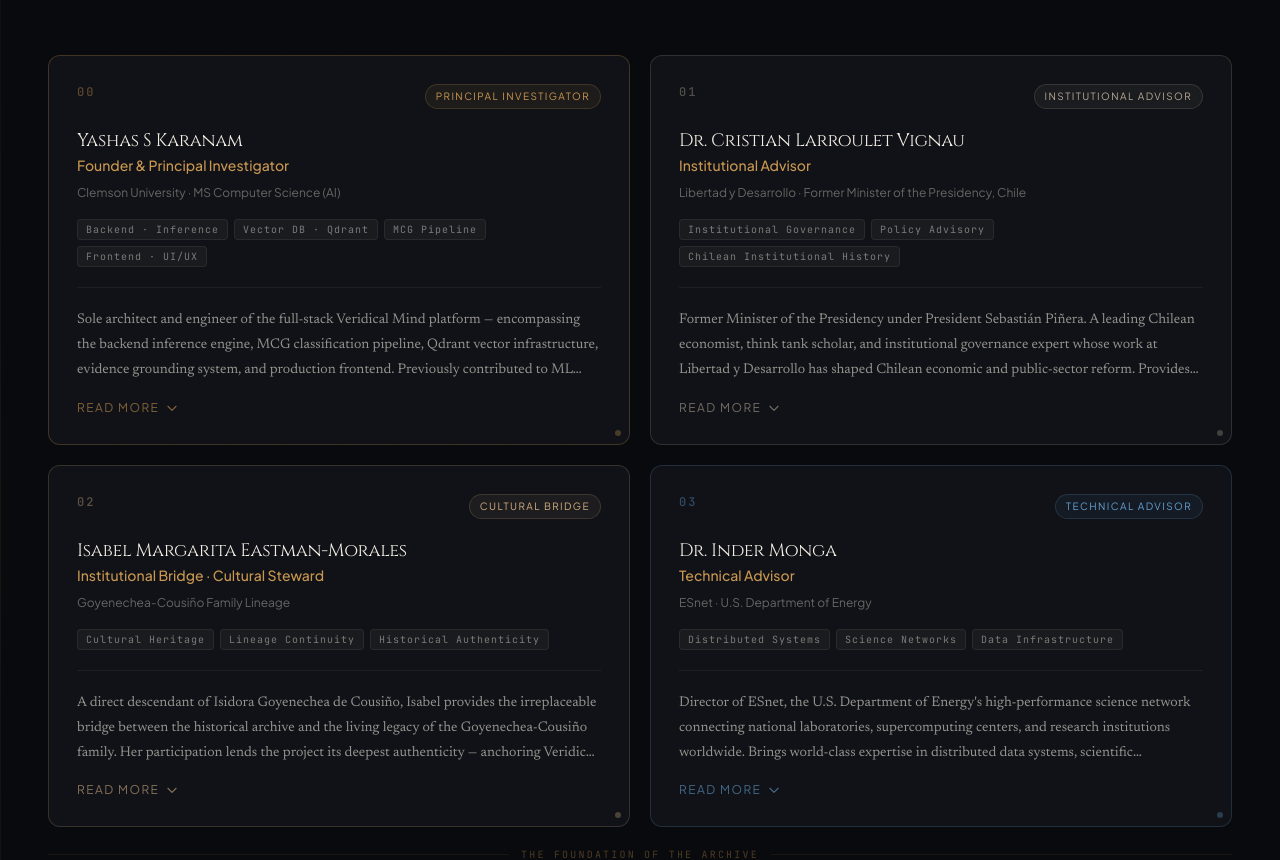
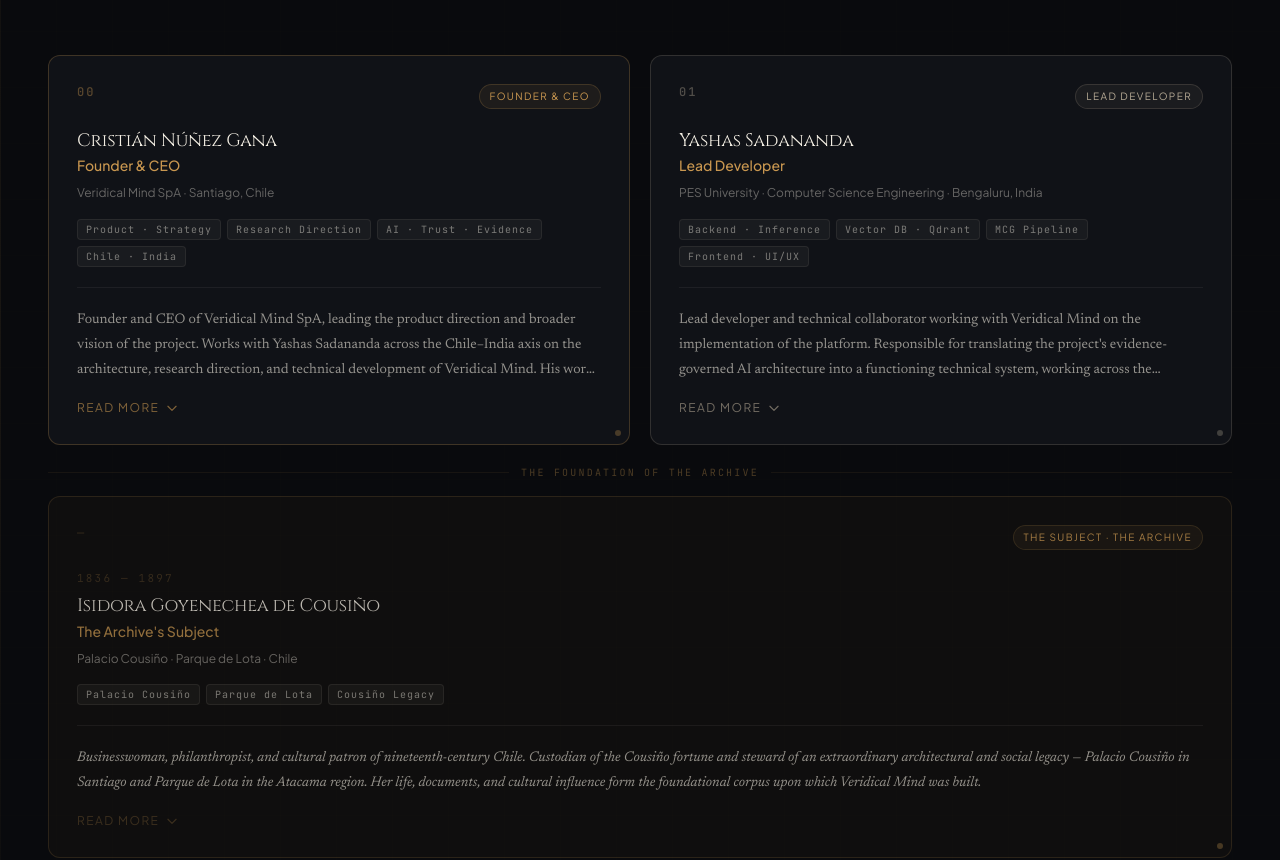
Before and after one commit to Somos-Felices/somos-felices-site, a React (Vite) app: page / in a window 1280 px wide. Shown: the part 10840-11700 px from the top of the page. Built offline with nearby package versions, Linux system fonts and the light colour scheme.

Commit message:
fix: align team section with Veridical Mind

```diff
--- a/src/components/TeamSection.tsx
+++ b/src/components/TeamSection.tsx
@@ -2,7 +2,7 @@
 
 interface TeamMember {
   id: string
-  type: "founder" | "advisor" | "subject" | "bridge"
+  type: "founder" | "lead" | "subject" | "bridge"
   name: string
   nameLocalized?: string
   title: string
@@ -17,71 +17,38 @@
 
 const TEAM: TeamMember[] = [
   {
-    id: "yashas",
+    id: "cristian",
     type: "founder",
-    name: "Yashas S Karanam",
-    title: "Founder & Principal Investigator",
-    affiliation: "Clemson University · MS Computer Science (AI)",
+    name: "Cristián Núñez Gana",
+    title: "Founder & CEO",
+    affiliation: "Veridical Mind SpA · Santiago, Chile",
     credentials: [
-      "Computational Semantics",
-      "Hallucination Suppression",
-      "Evidence-Grounded NLP",
+      "AI · Trust · Evidence",
+      "Product Direction",
+      "Chile–India Collaboration",
     ],
-    bio: "Sole architect and engineer of the full-stack Veridical Mind platform — encompassing the backend inference engine, MCG classification pipeline, Qdrant vector infrastructure, evidence grounding system, and production frontend. Previously contributed to ML pipelines at Rolls-Royce and Caterpillar, and data infrastructure at Cisco. Academic advisor collaborations span the Chile–India research axis.",
-    domain: ["Backend · Inference", "Vector DB · Qdrant", "MCG Pipeline", "Frontend · UI/UX"],
+    bio: "Founder and CEO of Veridical Mind SpA, leading the product direction and broader vision of the project. Works with Yashas Sadananda across the Chile–India axis on the architecture, research direction, and technical development of Veridical Mind. His work connects the project's focus on AI, trust, evidence, memory, meaning, and human-centered technology with its practical development and long-term direction.",
+    domain: ["Product · Strategy", "Research Direction", "AI · Trust · Evidence", "Chile · India"],
     accentClass: "copper",
-    badgeLabel: "Principal Investigator",
+    badgeLabel: "Founder & CEO",
     index: "00",
   },
   {
-    id: "cristian",
-    type: "advisor",
-    name: "Dr. Cristian Larroulet Vignau",
-    title: "Institutional Advisor",
-    affiliation: "Libertad y Desarrollo · Former Minister of the Presidency, Chile",
+    id: "yashas",
+    type: "lead",
+    name: "Yashas Sadananda",
+    title: "Lead Developer",
+    affiliation: "PES University · Computer Science Engineering · Bengaluru, India",
     credentials: [
-      "PhD Economics",
-      "Chilean Institutional Governance",
-      "Economic Reform",
+      "AI/ML Engineering",
+      "Evidence-Grounded NLP",
+      "Full-Stack Implementation",
     ],
-    bio: "Former Minister of the Presidency under President Sebastián Piñera. A leading Chilean economist, think tank scholar, and institutional governance expert whose work at Libertad y Desarrollo has shaped Chilean economic and public-sector reform. Provides Veridical Mind with deep institutional legitimacy and strategic advisory grounding.",
-    domain: ["Institutional Governance", "Policy Advisory", "Chilean Institutional History"],
+    bio: "Lead developer and technical collaborator working with Veridical Mind on the implementation of the platform. Responsible for translating the project's evidence-governed AI architecture into a functioning technical system, working across the backend inference and retrieval pipeline, evidence grounding, Qdrant vector infrastructure, MCG pipeline, and production frontend. Works directly with Cristian Núñez Gana on architecture, technical development, research implementation, and validation.",
+    domain: ["Backend · Inference", "Vector DB · Qdrant", "MCG Pipeline", "Frontend · UI/UX"],
     accentClass: "stone",
-    badgeLabel: "Institutional Advisor",
+    badgeLabel: "Lead Developer",
     index: "01",
-  },
-  {
-    id: "isabel",
-    type: "bridge",
-    name: "Isabel Margarita Eastman-Morales",
-    title: "Institutional Bridge · Cultural Steward",
-    affiliation: "Goyenechea-Cousiño Family Lineage",
-    credentials: [
-      "Family Lineage Continuity",
-      "Living Cultural Stewardship",
-    ],
-    bio: "A direct descendant of Isidora Goyenechea de Cousiño, Isabel provides the irreplaceable bridge between the historical archive and the living legacy of the Goyenechea-Cousiño family. Her participation lends the project its deepest authenticity — anchoring Veridical Mind not just in documents and data, but in living historical memory.",
-    domain: ["Cultural Heritage", "Lineage Continuity", "Historical Authenticity"],
-    accentClass: "warm",
-    badgeLabel: "Cultural Bridge",
-    index: "02",
-  },
-  {
-    id: "inder",
-    type: "advisor",
-    name: "Dr. Inder Monga",
-    title: "Technical Advisor",
-    affiliation: "ESnet · U.S. Department of Energy",
-    credentials: [
-      "Director, ESnet",
-      "Large-Scale Distributed Systems",
-      "Science Network Infrastructure",
-    ],
-    bio: "Director of ESnet, the U.S. Department of Energy's high-performance science network connecting national laboratories, supercomputing centers, and research institutions worldwide. Brings world-class expertise in distributed data systems, scientific infrastructure, and large-scale network architecture to Veridical Mind's technical advisory layer.",
-    domain: ["Distributed Systems", "Science Networks", "Data Infrastructure"],
-    accentClass: "blue",
-    badgeLabel: "Technical Advisor",
-    index: "03",
   },
   {
     id: "isidora",
@@ -302,7 +269,7 @@
     return () => obs.disconnect()
   }, [])
 
-  // Split: main team (4) + subject (1)
+  // Split: core team (2) + subject (1)
   const mainTeam = TEAM.filter((m) => m.type !== "subject")
   const subject = TEAM.find((m) => m.type === "subject")!
 
```
